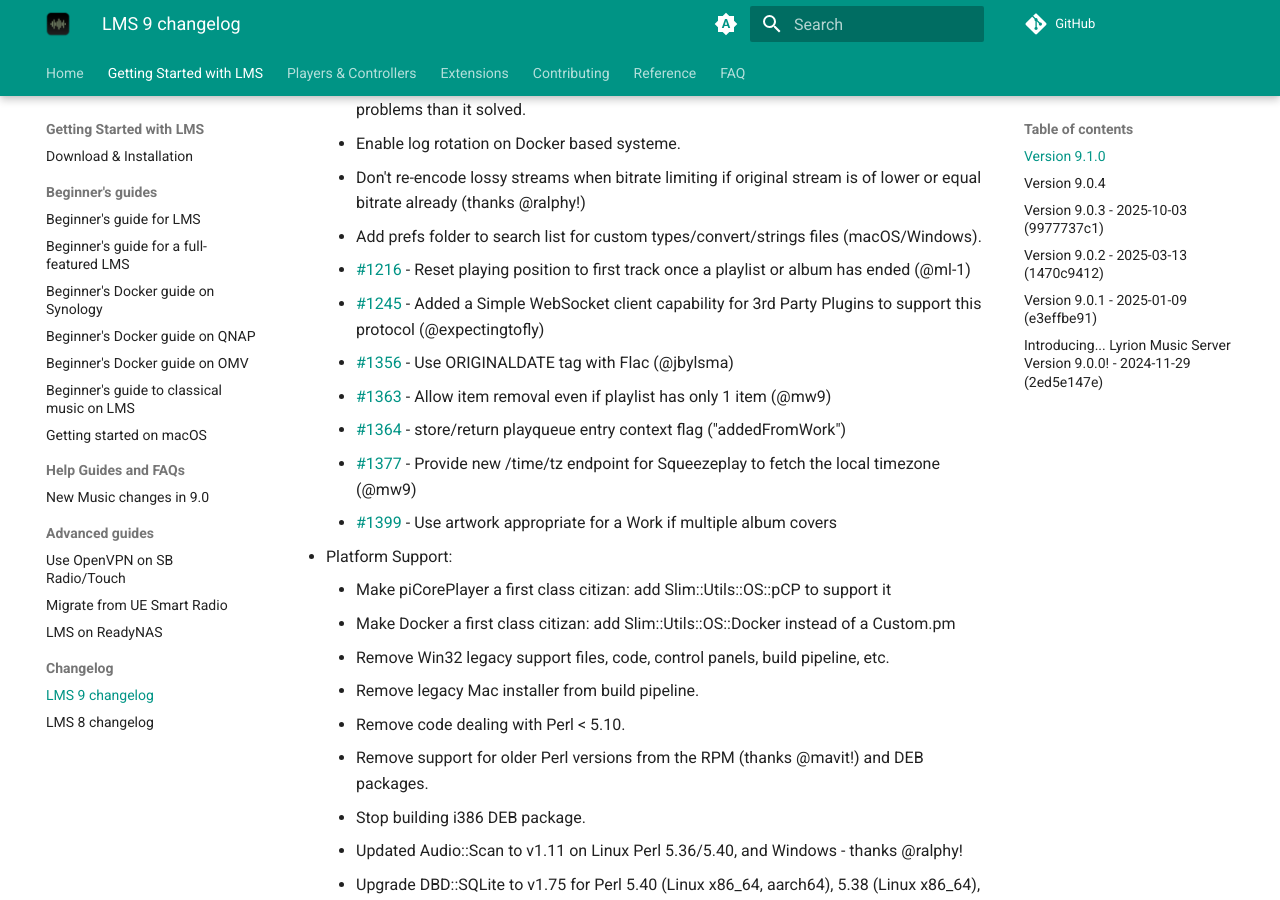
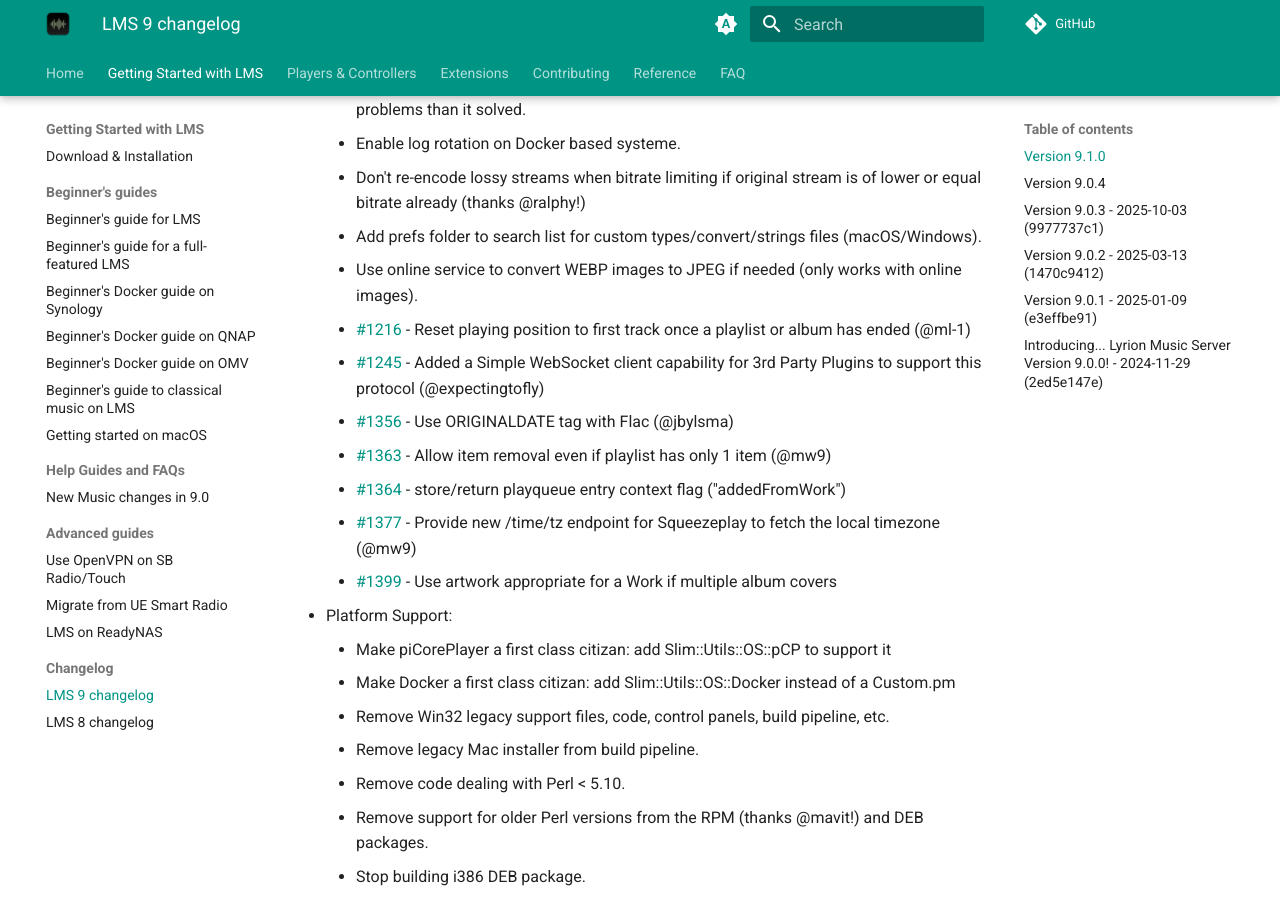
Before and after one commit to LMS-Community/lms-community.github.io, an MkDocs documentation site: the page built from docs/getting-started/changelog-lms9.md, in a window 1280 px wide and 900 px high, scrolled down 1005 px. Built offline with MkDocs 1.6.1 and Material for MkDocs 9.7.7, drawn with Linux system fonts in a browser that asks for light colours; a script that is not in the unit is left out; plug-ins that fetch from the network failed and are left out; comment, search, counter and statistics services are not loaded.

Commit message:
Update external data sources

```diff
--- a/docs/getting-started/changelog-lms9.md
+++ b/docs/getting-started/changelog-lms9.md
@@ -25,6 +25,7 @@
 	- Enable log rotation on Docker based systeme.
 	- Don't re-encode lossy streams when bitrate limiting if original stream is of lower or equal bitrate already (thanks @ralphy!)
 	- Add prefs folder to search list for custom types/convert/strings files (macOS/Windows).
+	- Use online service to convert WEBP images to JPEG if needed (only works with online images).
 	- [#1216](https://github.com/LMS-Community/slimserver/pull/1216) \- Reset playing position to first track once a playlist or album has ended (@ml-1)
 	- [#1245](https://github.com/LMS-Community/slimserver/pull/1245) \- Added a Simple WebSocket client capability for 3rd Party Plugins to support this protocol (@expectingtofly)
 	- [#1356](https://github.com/LMS-Community/slimserver/pull/1356) \- Use ORIGINALDATE tag with Flac (@jbylsma)
```
